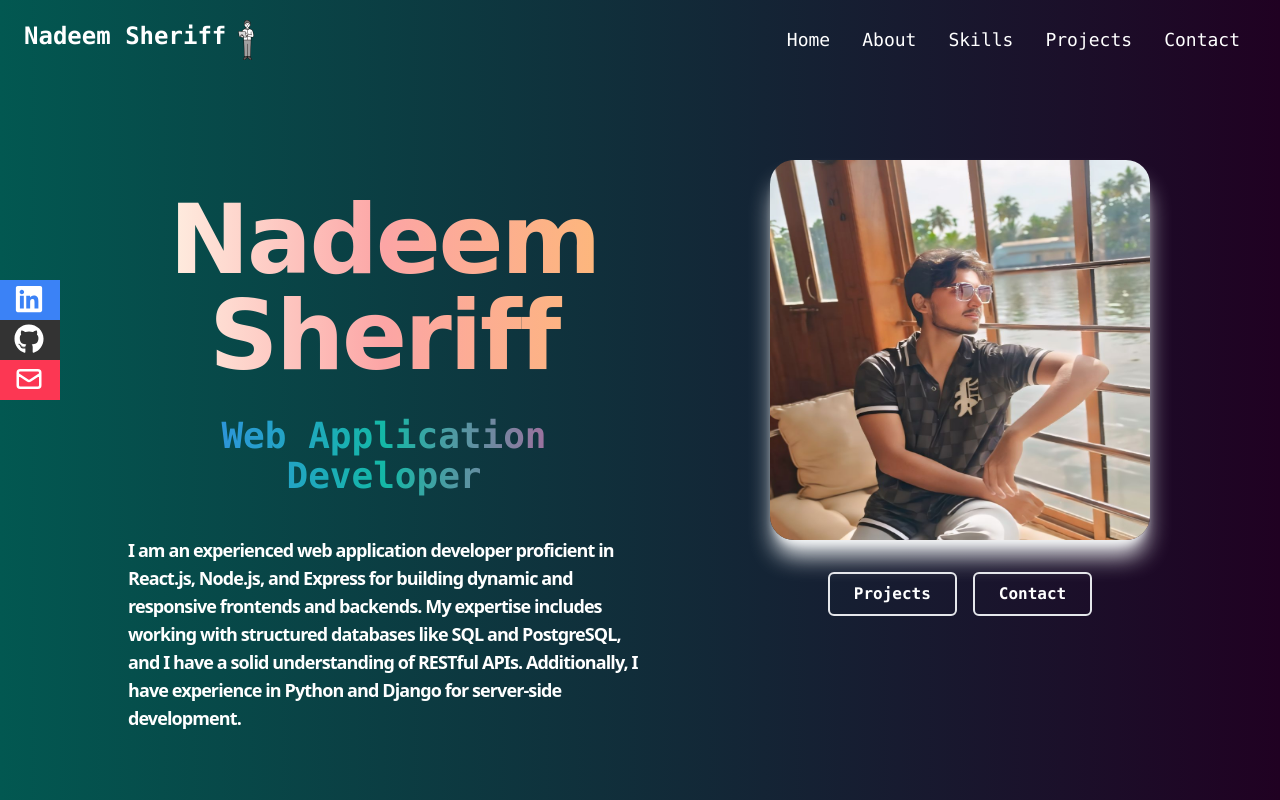
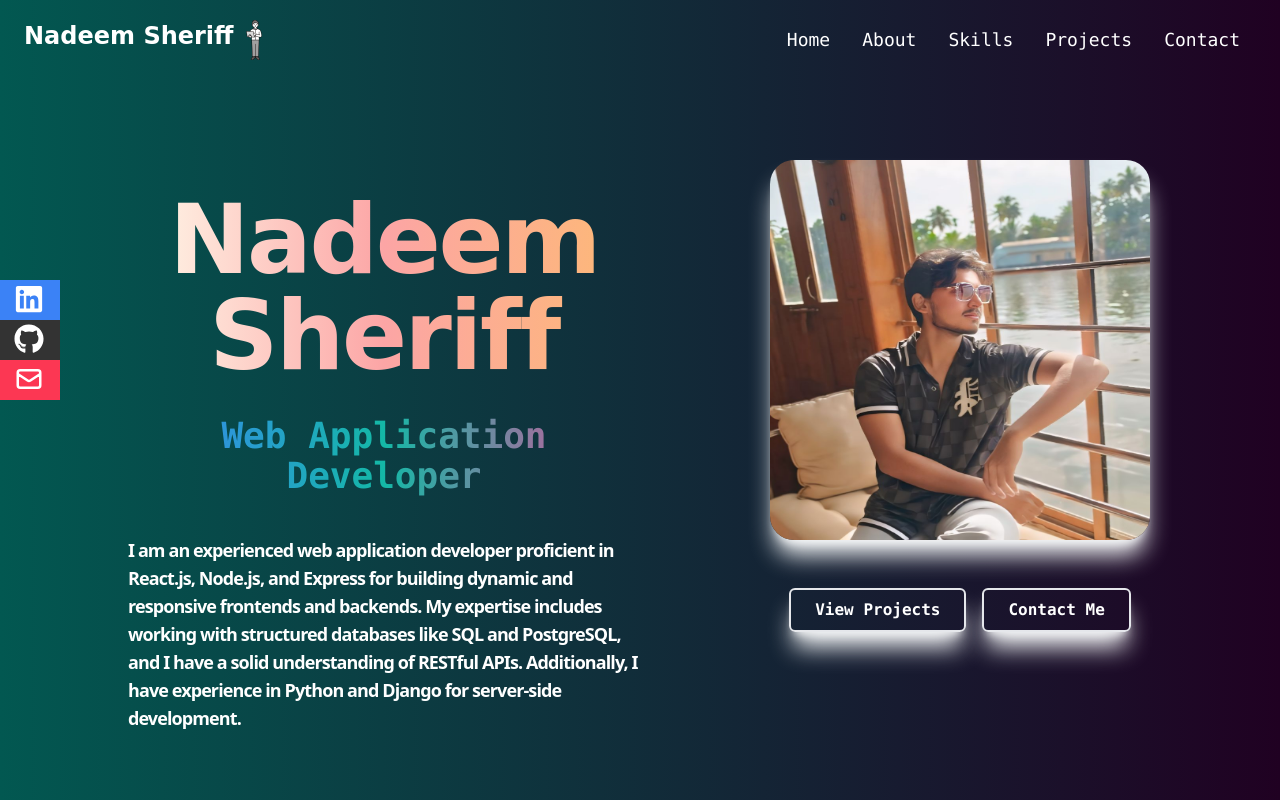
Before and after one commit to nadeemsheriff18/portfolio, a React (Create React App) app: page / in a window 1280 px wide. Shown: the top 800 px of the page. Built offline with nearby package versions, Linux system fonts and the light colour scheme.

Commit message:
final attempt

```diff
--- a/src/components/About.js
+++ b/src/components/About.js
@@ -3,7 +3,7 @@ import { motion } from "framer-motion";
 
 const About = () => {
   return (
-    <div name='about' id="about" className='w-full h-auto pt-56 sm:pt-0 md:pt-0 lg:pt-0 text-gray-300 bg-gray-900'>
+    <div name='about' id="about" className='w-full h-auto pt-72 sm:pt-0 md:pt-0 lg:pt-0 text-gray-300 bg-gray-900'>
       <div className='flex flex-col justify-center items-center w-full h-full px-4 sm:px-6 md:px-10 lg:px-16 xl:px-32 py-20'>
         <div className='px-4 sm:px-20'>
           <motion.div
@@ -37,7 +37,7 @@ const About = () => {
             >
               I specialize in building dynamic web applications, leveraging technologies like React, Node.js, Express, and structured databases such as SQL and PostgreSQL. My experience extends into designing RESTful APIs, ensuring efficient and scalable solutions.
               <br />
-              I’m passionate about technology, constantly exploring new trends, and I have a keen interest in networks, cybersecurity, and machine learning. This combination of skills allows me to create secure, robust, and innovative applications, and I’m always eager to take on new challenges in the tech space.
+              I’m passionate about technology, constantly exploring new trends, and I also have a keen interest in <span className='font-extrabold text-red-500'>networks, cybersecurity, and machine learning.</span>
             </motion.p>
           </div>
         </div>
--- a/src/components/App.css
+++ b/src/components/App.css
@@ -9,7 +9,7 @@
   background: linear-gradient(to right, #025851, #200122); /* W3C, IE 10+/ Edge, Firefox 16+, Chrome 26+, Opera 12+, Safari 7+ */
 }
 
-#about_header, #myname, #skills_header, #projects_header, #contact_header {
+#about_header,#nav-name, #myname, #skills_header, #projects_header, #contact_header {
   font-family: "Brush Script MT", "Comic Sans MS", cursive, sans-serif; /* Fallback fonts */
 }
 
--- a/src/components/Home.js
+++ b/src/components/Home.js
@@ -56,22 +56,22 @@ const Home = () => {
           </div>
 
           {/* Buttons */}
-          <div className='flex justify-center mt-8 space-x-4'>
+          <div className='flex justify-center mt-12 space-x-4'>
             <Link
               to="projects"
               smooth={true}
               duration={500}
-              className='text-white font-bold py-2 px-4 rounded-md hover:bg-black transition duration-300 border-2 cursor-pointer font-mono'
+              className='text-white font-bold py-2 px-4 rounded-md hover:bg-black transition duration-300 border-2 cursor-pointer font-mono shadow-xl shadow-[#f5f7f8]'
             >
-              Projects
+             View Projects
             </Link>
             <Link
               to="contact"
               smooth={true}
               duration={500}
-              className="text-white font-bold py-2 px-4 rounded-md hover:bg-black transition duration-300 border-2 cursor-pointer font-mono"
+              className="text-white font-bold py-2 px-4 rounded-md hover:bg-black transition duration-300 border-2 cursor-pointer font-mono shadow-xl shadow-[#f5f7f8]"
             >
-              Contact
+              Contact Me
             </Link>
           </div>
         </div>
--- a/src/components/Navbar.js
+++ b/src/components/Navbar.js
@@ -16,7 +16,7 @@ const Navbar = () => {
     <div className="fixed w-full h-[80px] flex justify-between items-center px-4 text-lg text-white z-10">
       {/* Logo */}
       <div className='flex'>
-        <h2 className='text-2xl font-bold font-mono'>Nadeem Sheriff</h2>
+        <h2 id="nav-name" className='text-2xl font-bold font-mono'>Nadeem Sheriff</h2>
         <img className="w-30 h-10" alt="man" src='/assets/man.png'></img>
       </div>
 
```
